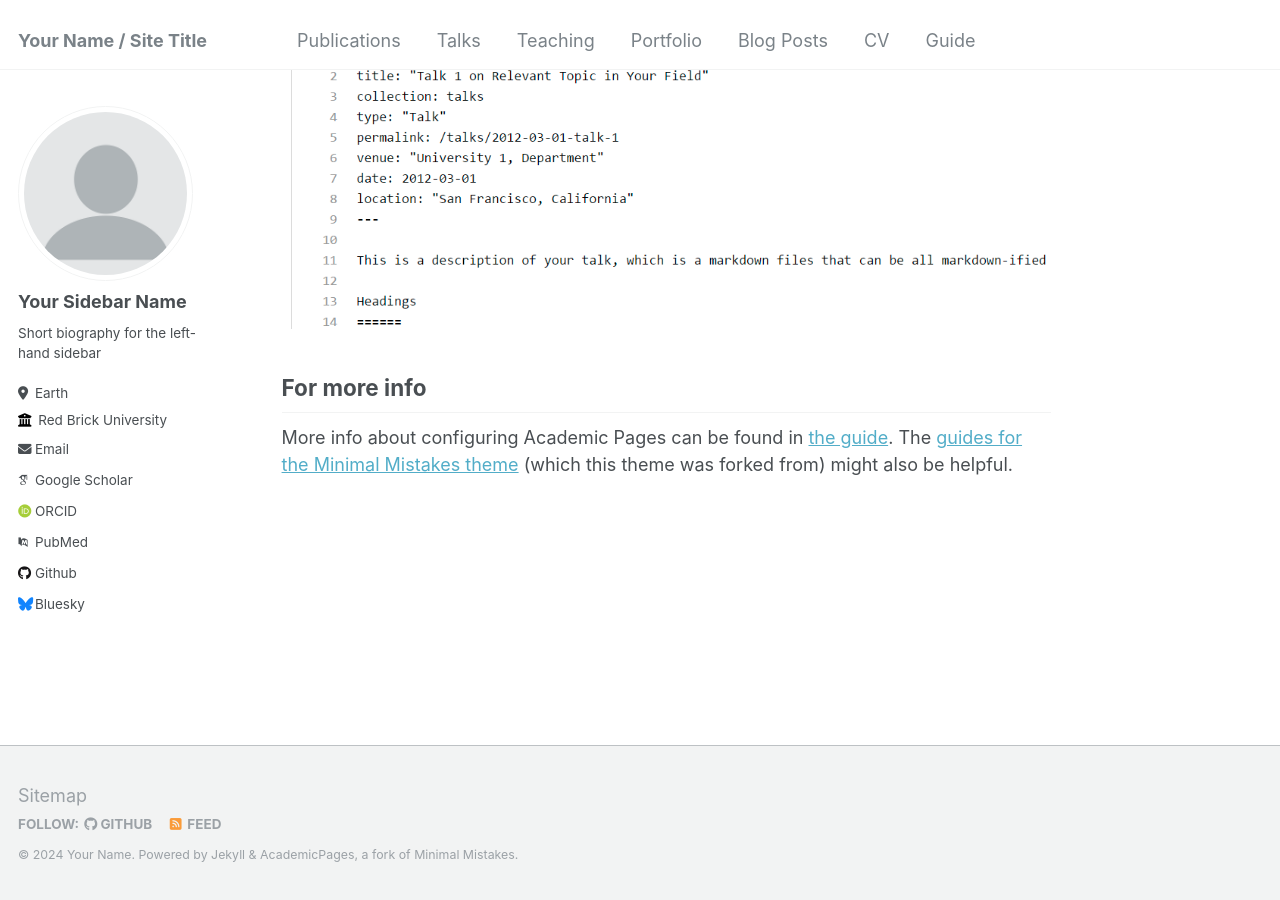
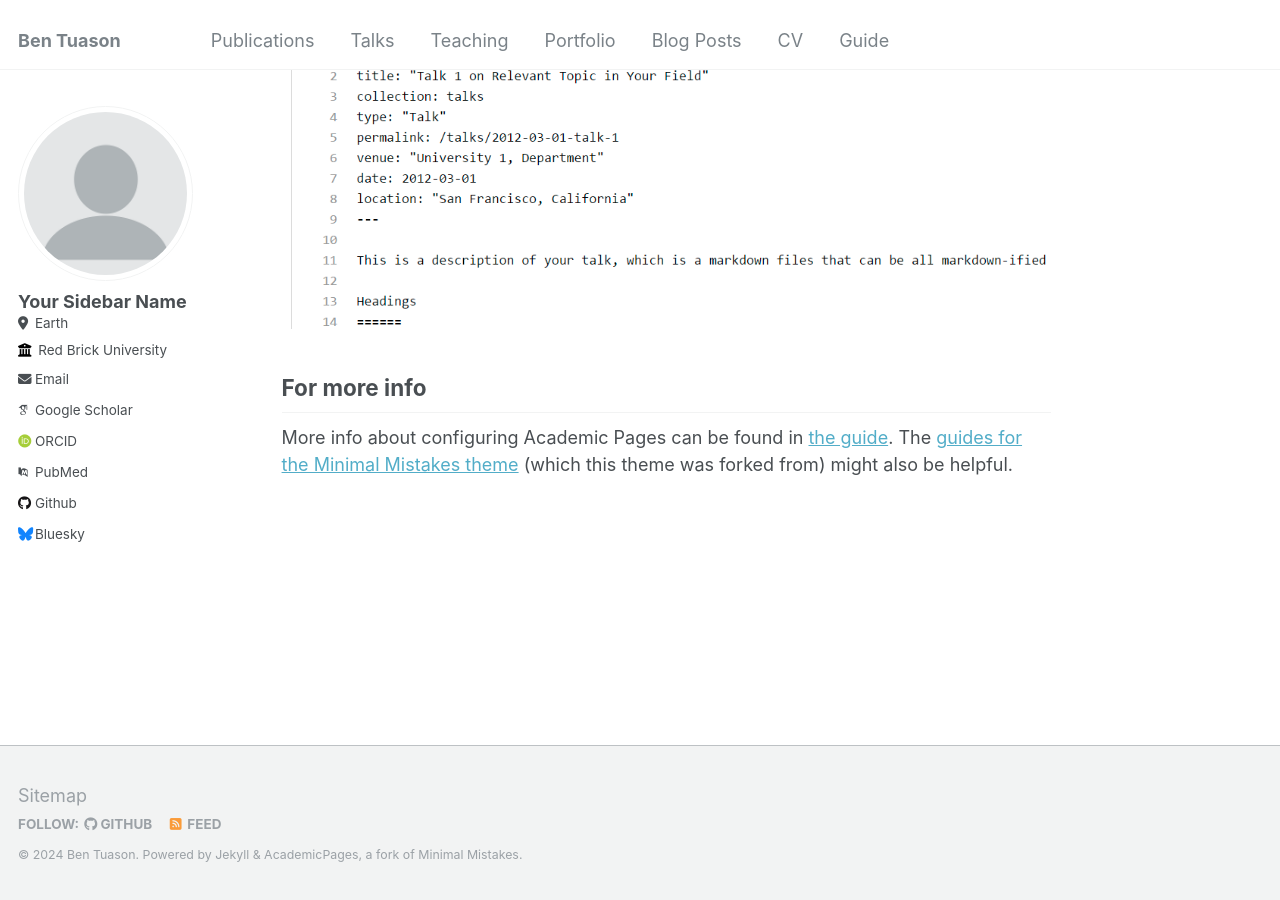
Before and after one commit to BenTuason/BenTuason.github.io, a Jekyll site: the page built from _pages/about.md, in a window 1280 px wide and 900 px high, scrolled down 2660 px. Built offline with Jekyll 4.4.1, drawn with Linux system fonts in a browser that asks for light colours; some web fonts are replaced.

Commit message:
test commit

```diff
--- a/_config.yml
+++ b/_config.yml
@@ -8,11 +8,11 @@
 
 # Basic Site Settings
 locale                   : "en-US"
-title                    : "Your Name / Site Title"
+title                    : "Ben Tuason"
 title_separator          : "-"
-name                     : &name "Your Name"
+name                     : &name "Ben Tuason"
 description              : &description "personal description"
-url                      : https://academicpages.github.io # the base hostname & protocol for your site e.g. "https://mmistakes.github.io"
+url                      : https://BenTuason.github.io # the base hostname & protocol for your site e.g. "https://mmistakes.github.io"
 baseurl                  : "" # the subpath of your site, e.g. "/blog"
 repository               : "academicpages/academicpages.github.io"
 
@@ -24,7 +24,7 @@ author:
   avatar           : "profile.png"
   name             : "Your Sidebar Name"
   pronouns         : # example: "she/her"
-  bio              : "Short biography for the left-hand sidebar"
+  bio              :
   location         : "Earth"
   employer         : "Red Brick University"
   uri              : # URL
```
